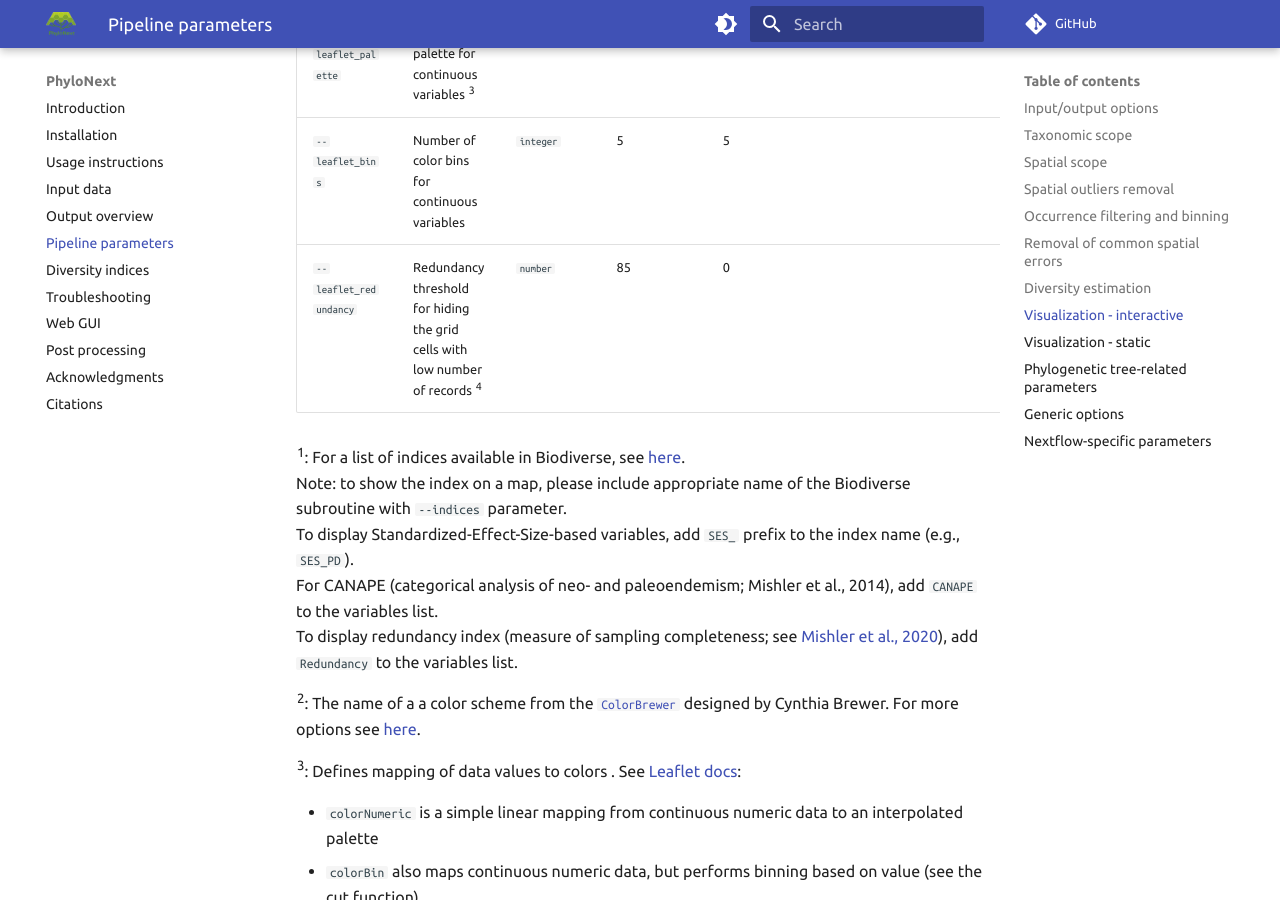
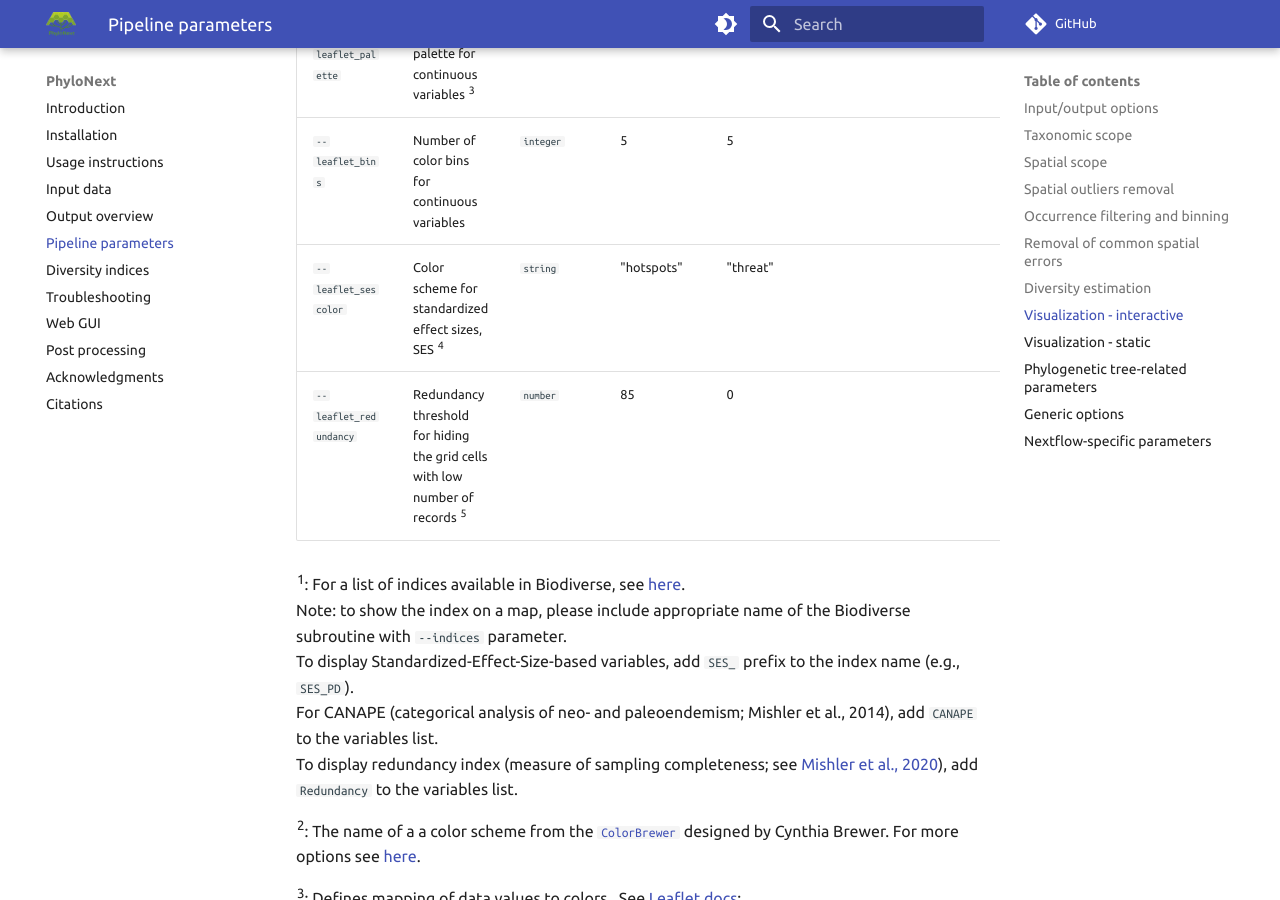
Before and after one commit to vmikk/phylonext_manual, an MkDocs documentation site: the page built from docs/parameters.md, in a window 1280 px wide and 900 px high, scrolled down 11294 px. Built offline with MkDocs 1.6.1 and Material for MkDocs 9.7.7, drawn with Linux system fonts in a browser that asks for light colours; comment, search, counter and statistics services are not loaded.

Commit message:
params table - add `--leaflet_sescolor`

```diff
--- a/docs/parameters.md
+++ b/docs/parameters.md
@@ -290,7 +290,8 @@ Interactive visualization depends on [Leaflet library](https://leafletjs.com/).
 | `--leaflet_color`      | Color scheme for continuous variables  ^2^                                    | `string`  | "RdYlBu"    | "RdYlBu"                                                                             |
 | `--leaflet_palette`    | Color palette for continuous variables ^3^                                    | `string`  | "quantile"  | "quantile"                                                                           |
 | `--leaflet_bins`       | Number of color bins for continuous variables                                 | `integer` | 5           | 5                                                                                    |
-| `--leaflet_redundancy` | Redundancy threshold for hiding the grid cells with low number of records ^4^ | `number`  | 85          | 0                                                                                    |
+| `--leaflet_sescolor`   | Color scheme for standardized effect sizes, SES ^4^                           | `string`  | "hotspots"  | "threat"                                                                             |
+| `--leaflet_redundancy` | Redundancy threshold for hiding the grid cells with low number of records ^5^ | `number`  | 85          | 0                                                                                    |
 
 ^1^:
     For a list of indices available in Biodiverse, see [here](https://github.com/shawnlaffan/biodiverse/wiki/IndicesDevVersion).
```
